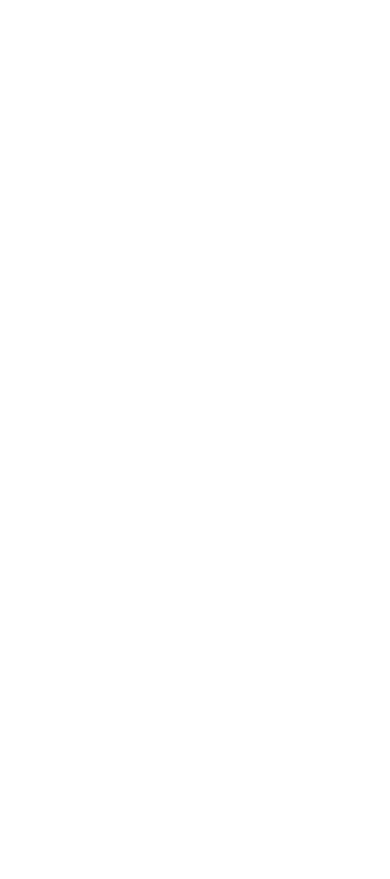
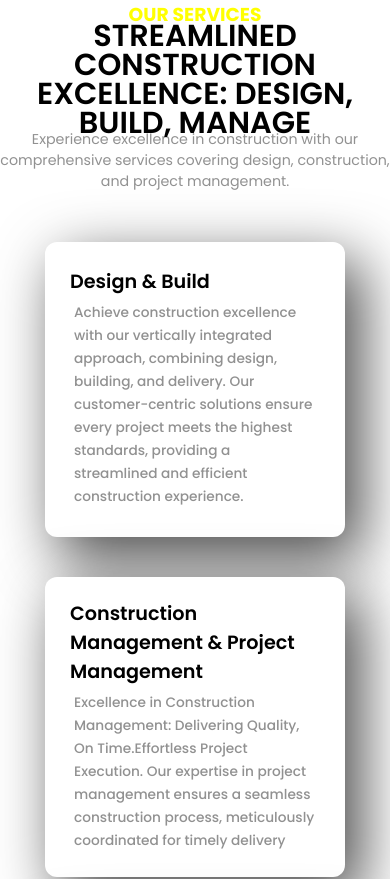
Before and after one commit to Arunvenkatesh7/Senate_Stack, a React (Create React App) app in the folder frontend/: page /services in a window 390 px wide. Before the commit this address had no page. Shown: the top 879 px of the page. Before the commit the page ends 844 px from the top, so only its background shows below. Built offline with nearby package versions, Linux system fonts and the light colour scheme.

Commit message:
our_services

```diff
--- a/frontend/src/App.js
+++ b/frontend/src/App.js
@@ -1,6 +1,7 @@
 import './App.css';
 import HomePage from './HomePage';
 import {Route,Router,Routes} from 'react-router-dom'
+import Services from './OurServices';
 
 function App() {
   return (
@@ -9,7 +10,7 @@ function App() {
     <Routes>
 
       <Route path='/' element={<HomePage/>}/>
-
+      <Route path='/services' element={<Services/>}/>
 
     </Routes>
 
--- a/frontend/src/Footer/index.js
+++ b/frontend/src/Footer/index.js
@@ -68,8 +68,6 @@ const Footer = () => {
           </div>
         </div>
 
-
-
     </>
   )
 }
--- /dev/null
+++ b/frontend/src/OurServices/index.js
@@ -0,0 +1,52 @@
+import React from 'react'
+import './services.css'
+
+const Services = () => {
+  return (
+    <>
+      <div className="services_container_all">
+        <div className="service_container">
+          <div className="headers">
+            <h3>OUR SERVICES</h3>
+            <h1 className='header'>STREAMLINED CONSTRUCTION EXCELLENCE:
+                  DESIGN, BUILD, MANAGE</h1>
+            <h2 className="subheader">
+            Experience excellence in construction with our comprehensive services
+            covering design, construction, and project management.
+            </h2>
+          </div>
+            <div className="services">
+              <div className="service">
+                <div className="servicehead">Design & Build</div>
+                <p className="service_content">Achieve construction excellence with our vertically integrated approach, combining design, building, and delivery.
+                Our customer-centric solutions ensure every project meets the highest standards, providing a streamlined and efficient construction experience.</p>
+              </div>
+
+              <div className="service">
+                <div className="servicehead">Construction Management & Project Management</div>
+                <div className="service_content">Excellence in Construction Management: Delivering Quality, On Time.Effortless Project Execution.
+                Our expertise in project management ensures a seamless construction process, meticulously coordinated for timely delivery</div>
+
+              </div>
+
+              <div className="service">
+                <div className="servicehead">
+                Structural Repairs And Refurbishment
+                </div>
+                <div className="service_content">
+                we can also do repairs and refurbishments exclusively. We can redo already constructed projects or old projects with minimal demolition.
+                We can suggest ways to make the best use of the stability to save time and cost.
+                </div>
+              </div>
+
+            </div>
+        </div>
+      </div>
+
+
+
+    </>
+  )
+}
+
+export default Services
--- /dev/null
+++ b/frontend/src/OurServices/services.css
@@ -0,0 +1,158 @@
+@import url('https://fonts.googleapis.com/css2?family=Poppins:ital,wght@0,100;0,200;0,300;0,400;0,500;0,600;0,700;0,800;0,900;1,100;1,200;1,300;1,400;1,500;1,600;1,700;1,800;1,900&display=swap');
+
+
+*{
+    padding:0;
+    margin:0;
+    box-sizing:border-box;
+    font-family: "Poppins",sans-serif;
+}
+
+
+.services_container_all{
+    height:600px;
+    width:100%;
+}
+
+
+.service_container{
+}
+
+.service_container .headers{
+    display:flex;
+    flex-direction: column;
+    justify-content: space-between;
+    align-items: center;
+}
+
+
+.service_container .headers .header{
+    font-size: 2.3rem;
+    text-align: center;
+    font-weight: 600;
+    height:100px;
+    max-width: 80%;
+    line-height: 45px;
+}
+
+.service_container .headers h3{
+    color:yellow;
+    text-align: center;
+}
+
+.service_container .headers .subheader{
+    color:rgb(145,145,145);
+    font-weight: initial;
+    font-size:1.1rem;
+    text-align: center;
+    max-width:50%;
+}
+
+.service_container .services{
+    height:450px;
+    display:flex;
+    justify-content: space-between;
+    align-items: center;
+    padding:150px;
+}
+
+
+.service_container .services .service{
+    height:340px;
+    width:340px;
+    background-color: white;
+    border-radius: 12px;
+    padding:30px;
+    display:flex;
+    flex-direction: column;
+    position: relative;
+    box-shadow: 15px 20px 60px 2px rgba(0, 0, 0, 0.7);
+    transform: scale(1);
+    cursor: pointer;
+    transition: all .5s ease-in-out;
+
+}
+
+
+.service_container .services .service:hover{
+    transform:scale(1.1);
+}
+
+
+.service_container .services .service .servicehead{
+    font-size:1.2rem;
+    font-weight: 600;
+}
+
+
+.service_container .services .service .service_content{
+    font-size:.856rem;
+    font-weight: 500;
+    color:rgb(145,145,145);
+    margin-top:40px;
+    line-height: 23px;
+    padding:4px;
+}
+
+
+
+@media (max-width:767px){
+    .services_container_all{
+
+    }
+
+    .services_container_all .service_container{
+        background-color: transparent;
+    }
+
+    .service_container .headers{
+
+        display: flex;
+        flex-direction: column;
+        padding:0;
+    }
+
+    .service_container .headers .header{
+        font-size:1.9rem;
+        line-height: 29px;
+
+        width: 100%;
+        max-width: 100%;
+
+    }
+
+    .service_container .headers .subheader{
+        max-width: 100%;
+        font-size:.89rem;
+
+    }
+
+
+    .service_container .services{
+        display: flex;
+        flex-direction: column;
+        justify-content: space-between;
+        height:150vh;
+
+        align-items: center;
+        margin-top: -100px;
+        gap:40px;
+    }
+
+    .service_container .services .service{
+        height:300px;
+        width:300px;
+        position: relative !important;
+        display: flex;
+        flex-direction: column;
+        justify-content:center;
+        padding:25px;
+    }
+
+    .service_container .services .service .service_content{
+        margin-top: 1px;
+    }
+
+
+
+}
```
